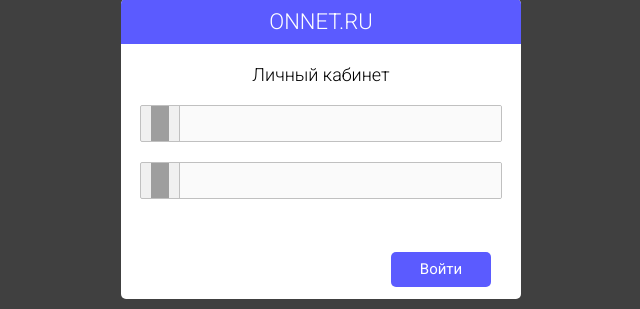
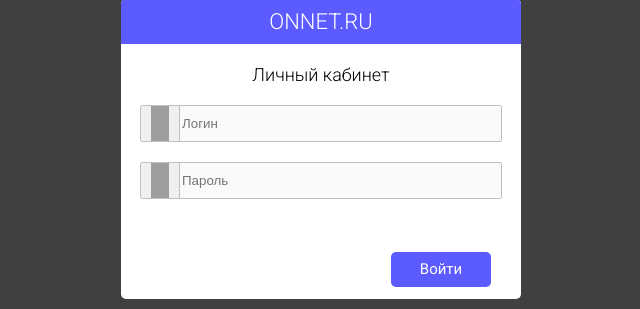
Before and after one commit to sita8281/onnet_cabinet, a FastAPI app: template app/templates/login.html in a window 1280 px wide. Shown: the part 251-560 px from the top of the page, without its empty margins (319-959 px from the left). Run offline with FastAPI, Linux system fonts and the light colour scheme; the template is opened without the code that fills it, so the values that code supplies are empty; parts of the project's set-up code (start-up, migrations or seed data) failed here and were passed over; grey boxes are pictures that could not be loaded.

Commit message:
fix login.html, index.html

```diff
--- a/app/templates/index.html
+++ b/app/templates/index.html
@@ -1,6 +1,7 @@
 <!DOCTYPE html>
 <html lang="en">
 <head>
+    <meta name="viewport" content="width=device-width, height=device-height, initial-scale=1.0, maximum-scale=1.0, target-densityDpi=device-dpi" />
     <meta charset="UTF-8">
     <title>ONNET - Личный Кабинет</title>
     <link rel="icon" type="image/png" sizes="32x32" href="/static/images/favicon32.png" />
--- a/app/templates/login.html
+++ b/app/templates/login.html
@@ -24,11 +24,11 @@
                         <label class="lk-label">Личный кабинет</label>
                         <div class="lk-login">
                             <img src="/static/images/user.svg">
-                            <input type="text" name="login" id="">
+                            <input type="text" name="login" id="" placeholder="Логин">
                         </div>
                         <div class="lk-passw">
                             <img src="/static/images/lock.svg">
-                            <input type="password" name="passw" id="">
+                            <input type="password" name="passw" id="" placeholder="Пароль">
                         </div>
                     </div>
 
```
